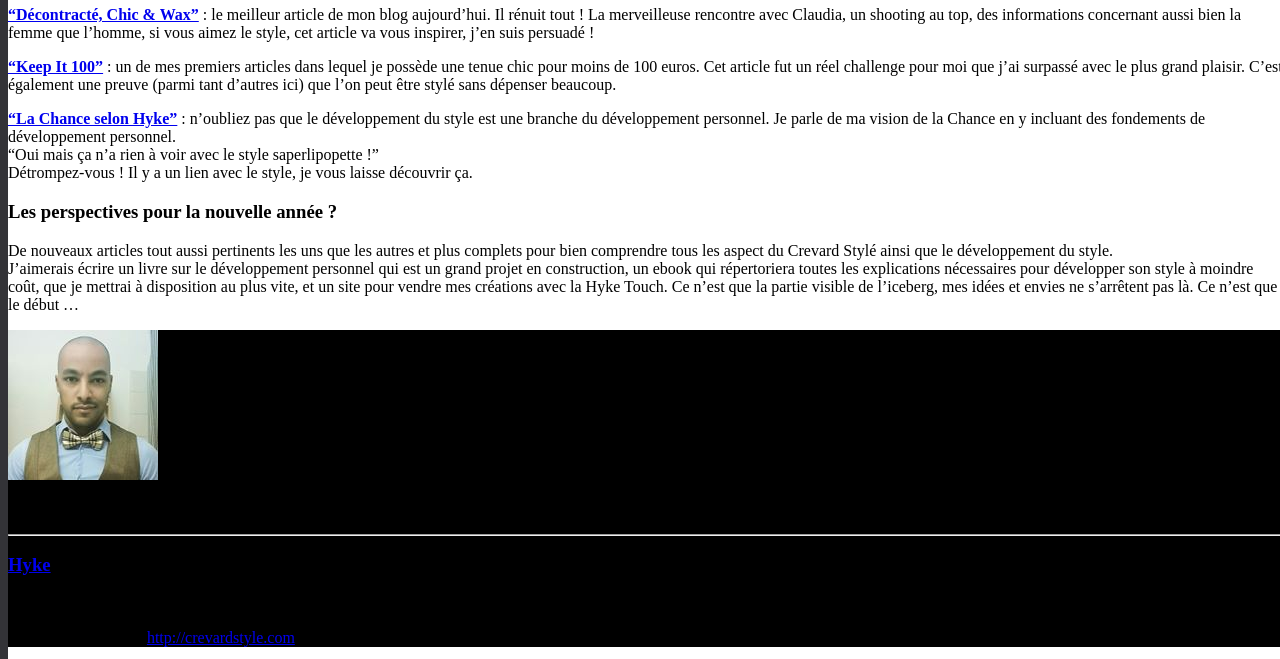
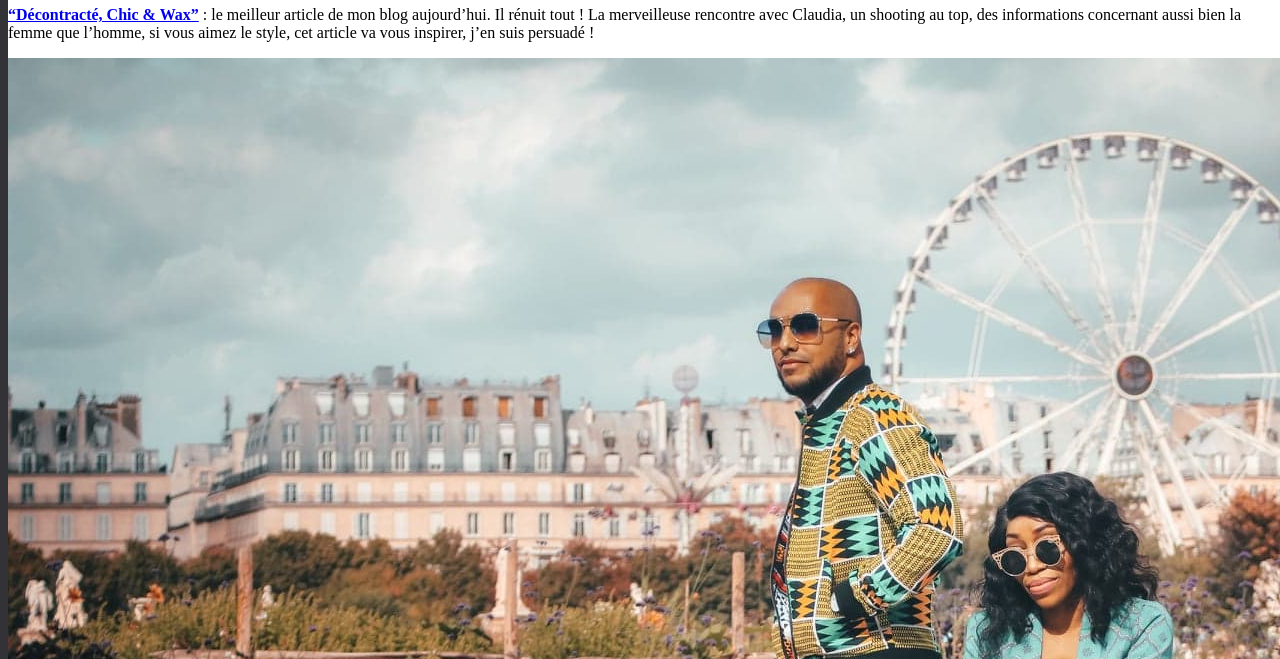
Before and after one commit to darkh2/darkh2.github.io, a Jekyll site: the page built from _posts/2018-11-12-Crevard-Stylé-1-An-déjà.md, in a window 1280 px wide and 900 px high, scrolled down 1252 px, cut to the strip 0-659 px from the top of the window. Built offline with Jekyll 4.4.1, drawn with Linux system fonts in a browser that asks for light colours; comment, search, counter and statistics services are not loaded; some of the changed text lies outside the part shown.

Commit message:
Update 2018-11-12-Crevard-Stylé-1-An-déjà.md

```diff
--- a/_posts/2018-11-12-Crevard-Stylé-1-An-déjà.md
+++ b/_posts/2018-11-12-Crevard-Stylé-1-An-déjà.md
@@ -36,13 +36,22 @@
 
 [**"Décontracté, Chic & Wax"**](http://www.crevardstyle.com/Décontracté-Chic-&-Wax) : le meilleur article de mon blog aujourd'hui. Il rénuit tout ! La merveilleuse rencontre avec Claudia, un shooting au top, des informations concernant aussi bien la femme que l'homme, si vous aimez le style, cet article va vous inspirer, j'en suis persuadé !
 
+![dcw_main3]({{site.url}}/{{site.baseurl}}img/dcw_main3.jpg)
+
 [**"Keep It 100"**](http://www.crevardstyle.com/Keep-It-100) : un de mes premiers articles dans lequel je possède une tenue chic pour moins de 100 euros. Cet article fut un réel challenge pour moi que j'ai surpassé avec le plus grand plaisir. C'est également une preuve (parmi tant d'autres ici) que l'on peut être stylé sans dépenser beaucoup.
+
+![keepit100]({{site.url}}/{{site.baseurl}}img/keepit100.jpg)
 
 [**"La Chance selon Hyke"**](http://www.crevardstyle.com/La-Chance-Selon-Hyke) : n'oubliez pas que le développement du style est une branche du développement personnel. Je parle de ma vision de la Chance en y incluant des fondements de développement personnel.
 "Oui mais ça n'a rien à voir avec le style saperlipopette !"
 Détrompez-vous ! Il y a un lien avec le style, je vous laisse découvrir ça.
 
+![chance]({{site.url}}/{{site.baseurl}}img/chance.jpg)
+
 ### Les perspectives pour la nouvelle année ?
 
 De nouveaux articles tout aussi pertinents les uns que les autres et plus complets pour bien comprendre tous les aspect du Crevard Stylé ainsi que le développement du style.
-J'aimerais écrire un livre sur le développement personnel qui est un grand projet en construction, un ebook qui répertoriera toutes les explications nécessaires pour développer son style à moindre coût, que je mettrai à disposition au plus vite, et un site pour vendre mes créations avec la Hyke Touch. Ce n'est que la partie visible de l'iceberg, mes idées et envies ne s'arrêtent pas là.   Ce n'est que le début ...
+J'aimerais écrire un livre sur le développement personnel qui est un grand projet en construction.
+Un ebook qui répertoriera toutes les explications nécessaires pour développer son style à moindre coût, que je mettrai à disposition au plus vite.
+Un site pour vendre mes créations avec la Hyke Touch.
+Ce n'est que la partie visible de l'iceberg, mes idées et envies ne s'arrêtent pas là.   Ce n'est que le début ...
```
